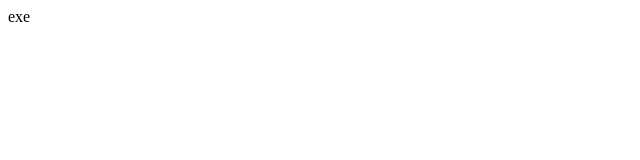
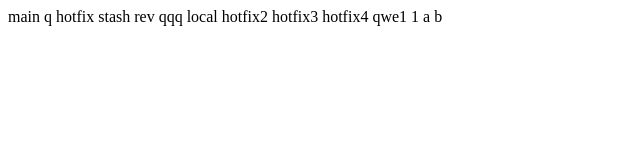
Before and after one commit to temperature15/Test, a plain HTML site: page index.html in a window 1280 px wide. Shown: the whole page, without its empty margins (0-640 px from the left). Drawn offline with Linux system fonts and the light colour scheme.

Commit message:
Revert "no message"
This reverts commit c0fd47398c6fe5076e18667275f91e93e987009d.

```diff
--- a/index.html
+++ b/index.html
@@ -7,5 +7,18 @@
     <title>Document</title>
 </head>
 <body>
-    exe
+    main
+    q
+    hotfix
+    stash
+    rev
+    qqq
+    local
+    hotfix2
+    hotfix3
+    hotfix4
+    qwe1
+    1
+    a
+    b
 </html>
```
